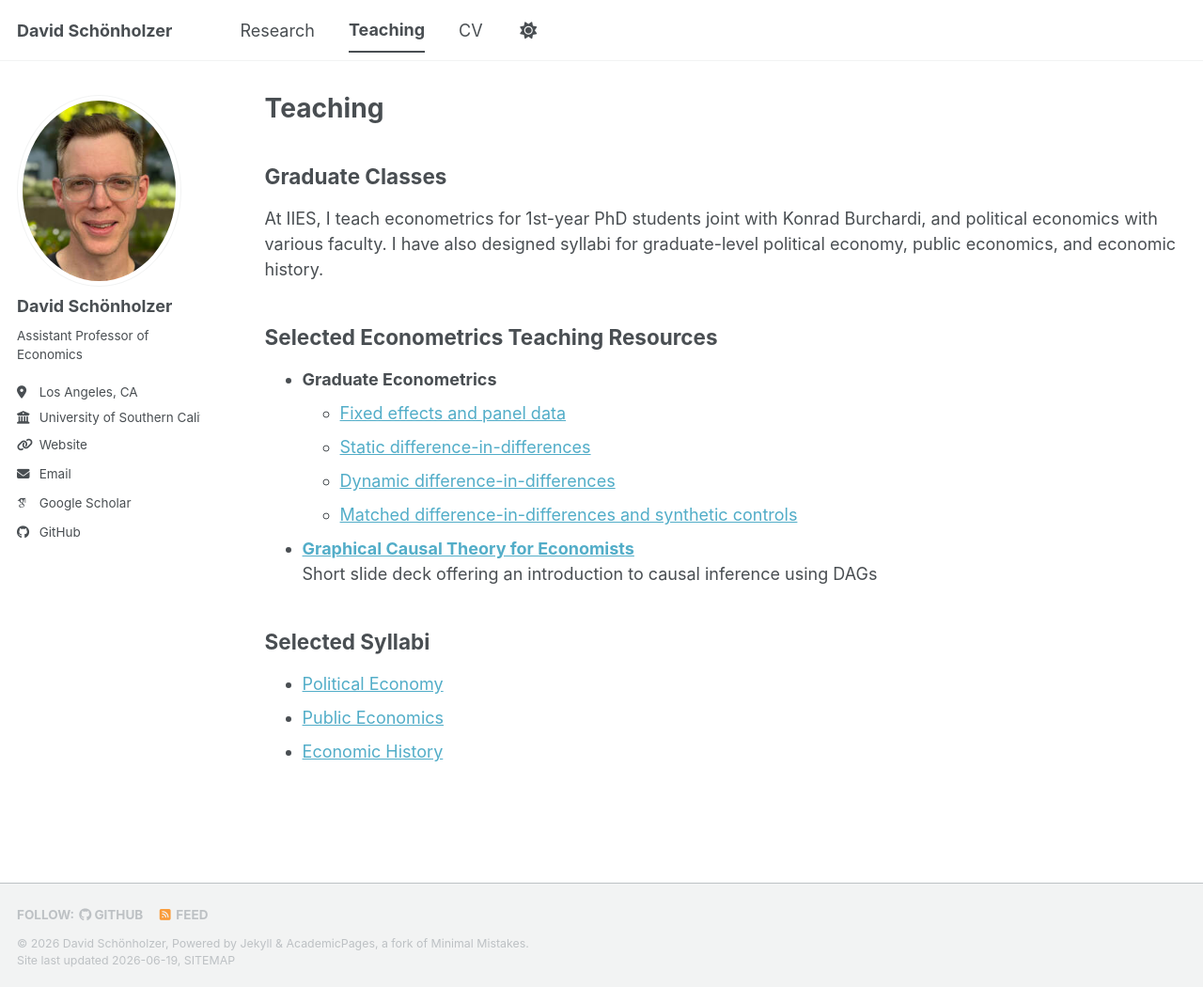
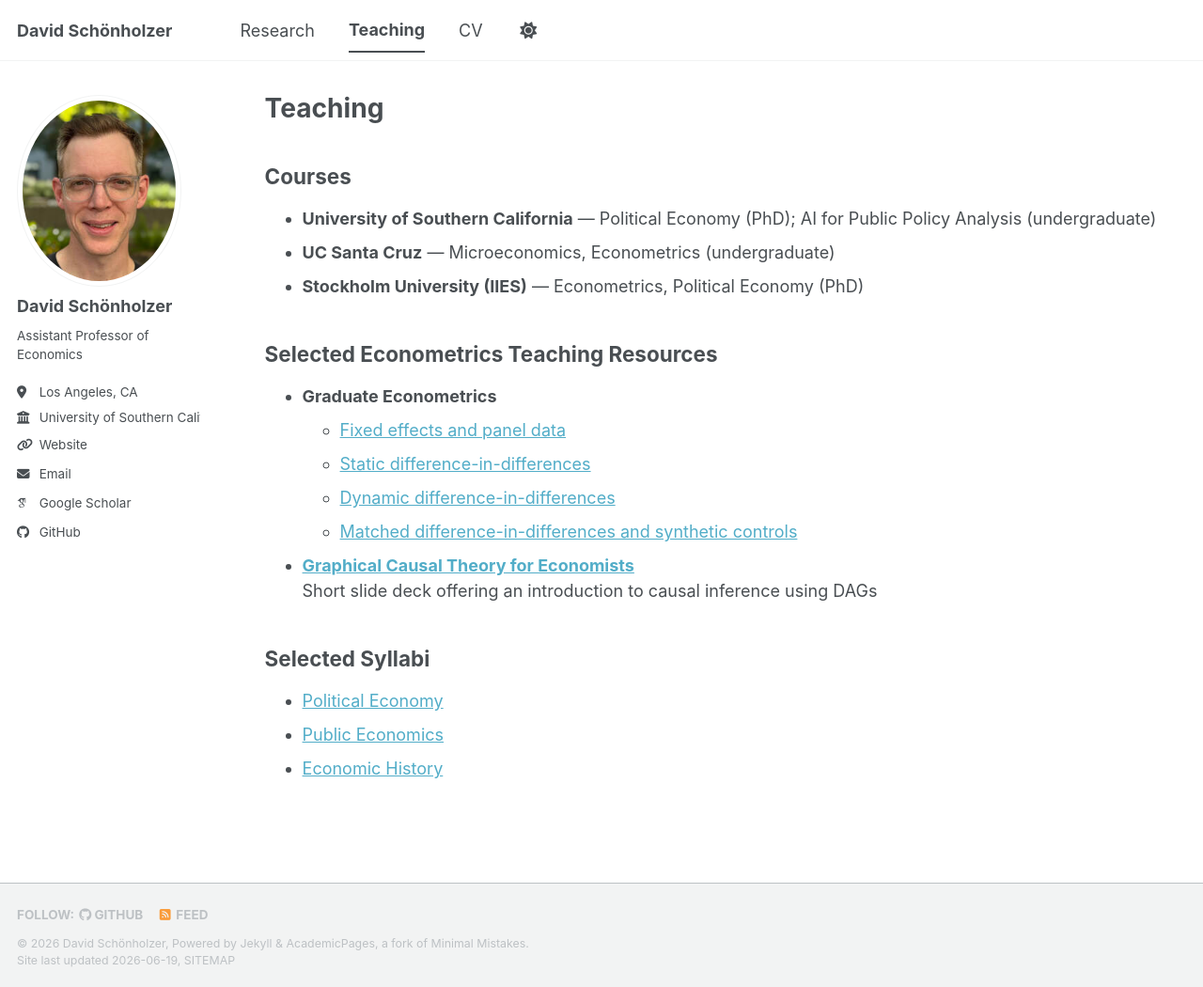
Before and after one commit to david-sch/david-sch.github.io, a Jekyll site: the page built from _pages/teaching.html, in a window 1280 px wide and 1050 px high. Shown: the whole window at 94% size. Built offline with Jekyll 4.4.1, drawn with Linux system fonts in a browser that asks for light colours; some web fonts are replaced; a script bundle is joined from its source files by our own code; library files that are not in the unit come from our copies.

Commit message:
Update CV to June 2026 (Sloan); rework Teaching as bullets, add USC AI undergrad course

```diff
--- a/_pages/teaching.html
+++ b/_pages/teaching.html
@@ -7,9 +7,13 @@ author_profile: true
 
 {% include base_path %}
 
-<h2>Graduate Classes</h2>
+<h2>Courses</h2>
 
-<p>At IIES, I teach econometrics for 1st-year PhD students joint with Konrad Burchardi, and political economics with various faculty. I have also designed syllabi for graduate-level political economy, public economics, and economic history.</p>
+<ul>
+  <li><strong>University of Southern California</strong> — Political Economy (PhD); AI for Public Policy Analysis (undergraduate)</li>
+  <li><strong>UC Santa Cruz</strong> — Microeconomics, Econometrics (undergraduate)</li>
+  <li><strong>Stockholm University (IIES)</strong> — Econometrics, Political Economy (PhD)</li>
+</ul>
 
 <h2>Selected Econometrics Teaching Resources</h2>
 
```
Also changed, not shown: 1 other file.
